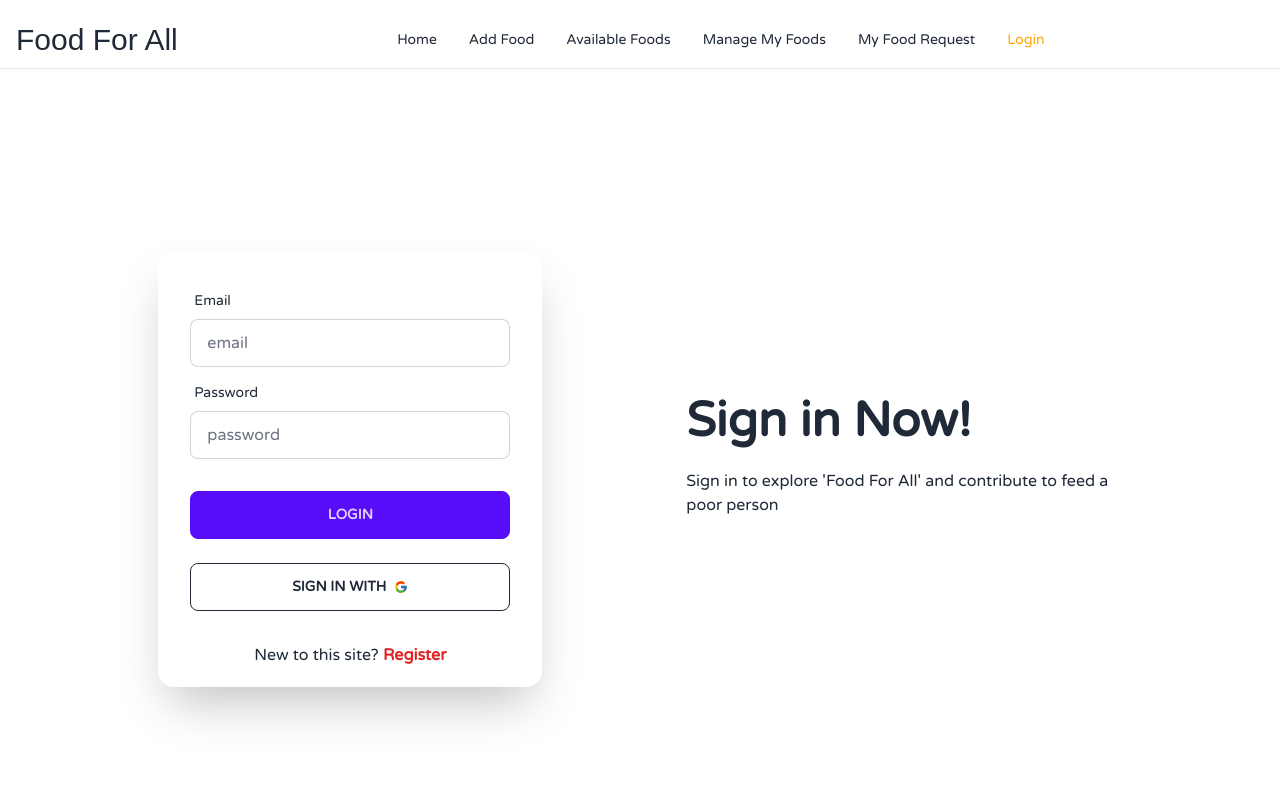
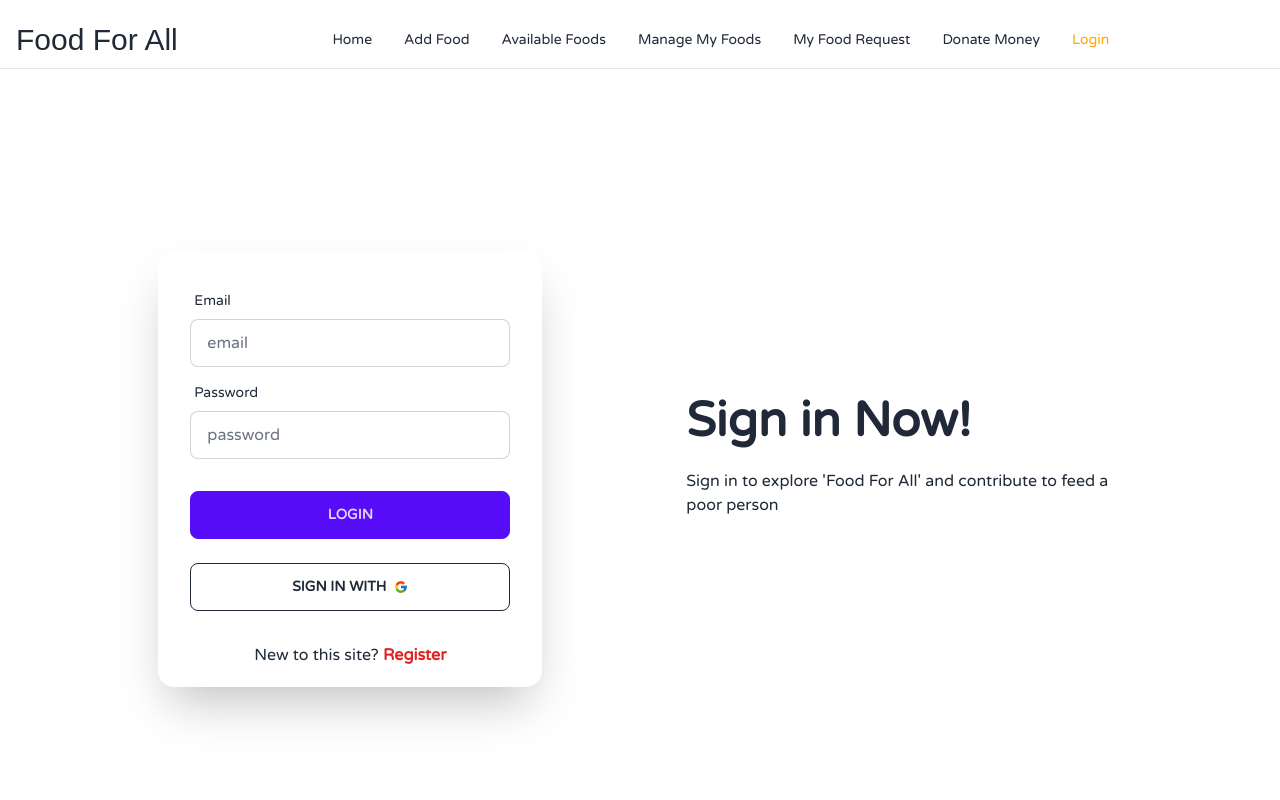
Before and after one commit to suru1849/food-for-all-CLIENT, a React (Vite) app: page /login in a window 1280 px wide. Shown: the top 800 px of the page. Built offline with nearby package versions, Linux system fonts and the light colour scheme; no server answers; a web font is replaced by a local one.

Commit message:
donate money added

```diff
--- a/src/Components/NavBar/NavBar.jsx
+++ b/src/Components/NavBar/NavBar.jsx
@@ -63,6 +63,10 @@ const NavBar = () => {
           <li>
             <NavLink to="/my-food-request">My Food Request</NavLink>
           </li>
+          {/* New Page added here */}
+          <li>
+            <NavLink to="/donate-money">Donate Money</NavLink>
+          </li>
           {!user?.email ? (
             <li>
               <NavLink to="/login">Login</NavLink>
--- /dev/null
+++ b/src/Pages/DonateMoney/DonateMoney.jsx
@@ -0,0 +1,11 @@
+function DonateMoney() {
+  return (
+    <div className="p-4 ">
+      <div className="lg:h-[775px] md:h-[350px] border-black border-4">
+        <div className="border-2 h-1/2 flex justify-center">hello</div>
+      </div>
+    </div>
+  );
+}
+
+export default DonateMoney;
--- a/src/Router/Router.jsx
+++ b/src/Router/Router.jsx
@@ -17,6 +17,7 @@ import Users from "../Pages/Dashboard/rigthSidePages/Users";
 import DeliveredFoods from "../Pages/Dashboard/rigthSidePages/DeliveredFoods";
 import AvailableFood from "../Pages/Dashboard/rigthSidePages/AvailableFood";
 import DashboardWelcome from "../Pages/Dashboard/rigthSidePages/DashboardWelcome";
+import DonateMoney from "../Pages/DonateMoney/DonateMoney";
 
 const Router = createBrowserRouter([
   {
@@ -53,6 +54,15 @@ const Router = createBrowserRouter([
         element: (
           <Private>
             <MyFoodReq></MyFoodReq>
+          </Private>
+        ),
+      },
+      // new page added here
+      {
+        path: "/donate-money",
+        element: (
+          <Private>
+            <DonateMoney></DonateMoney>
           </Private>
         ),
       },
```
